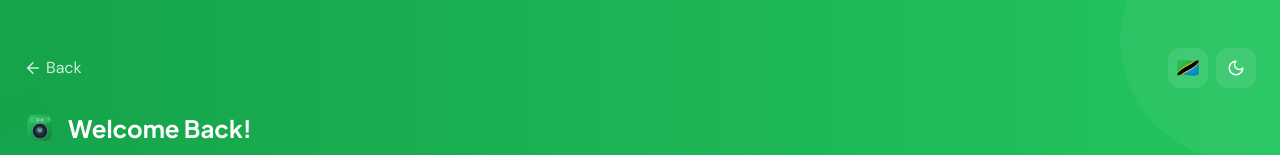
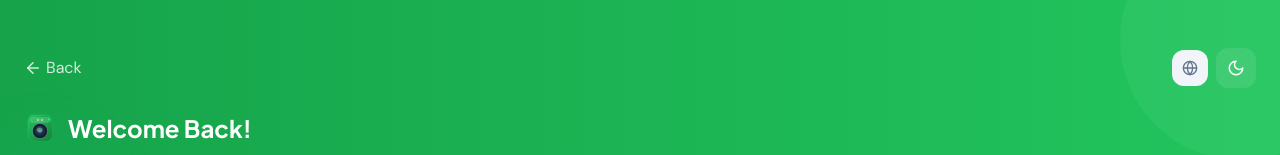
Before and after one commit to mwasambilijaphet-glitch/Laundry-Connect--frontend, a React (Vite) app: page /auth in a window 1280 px wide. Shown: the top 155 px of the page. Built offline with nearby package versions, Linux system fonts and the light colour scheme.

Commit message:
Replace flag emojis with Globe icon on language toggle
Flag emojis render as plain "TZ" text on some devices. Using lucide Globe
icon instead — universally recognizable and consistent with the icon system.

https://claude.ai/code/session_01RstBsrMtLNtjm3sXnPrrku

```diff
--- a/src/components/LanguageToggle.jsx
+++ b/src/components/LanguageToggle.jsx
@@ -1,3 +1,4 @@
+import { Globe } from 'lucide-react';
 import { useLanguage } from '../context/LanguageContext';
 
 export default function LanguageToggle({ variant = 'default' }) {
@@ -10,7 +11,7 @@ export default function LanguageToggle({ variant = 'default' }) {
         className="flex items-center gap-1.5 px-3 py-1.5 bg-slate-100 dark:bg-slate-700 rounded-full text-xs font-bold transition-all hover:bg-slate-200 dark:hover:bg-slate-600 active:scale-95"
         title={lang === 'en' ? 'Badilisha lugha' : 'Switch language'}
       >
-        <span className="text-sm">{lang === 'en' ? '🇹🇿' : '🇬🇧'}</span>
+        <Globe size={14} className="text-slate-500 dark:text-slate-400" />
         <span className="text-slate-700 dark:text-slate-200">{lang === 'en' ? 'SW' : 'EN'}</span>
       </button>
     );
@@ -23,7 +24,7 @@ export default function LanguageToggle({ variant = 'default' }) {
         className="w-10 h-10 rounded-xl flex items-center justify-center text-slate-500 dark:text-slate-400 hover:bg-slate-100 dark:hover:bg-slate-800 transition-colors active:scale-90"
         title={lang === 'en' ? 'Badilisha lugha' : 'Switch language'}
       >
-        <span className="text-lg">{lang === 'en' ? '🇹🇿' : '🇬🇧'}</span>
+        <Globe size={18} />
       </button>
     );
   }
@@ -32,10 +33,10 @@ export default function LanguageToggle({ variant = 'default' }) {
     return (
       <button
         onClick={toggleLanguage}
-        className="w-10 h-10 bg-white/10 backdrop-blur-sm rounded-xl flex items-center justify-center hover:bg-white/20 transition-all active:scale-90"
+        className="w-9 h-9 bg-slate-100 dark:bg-slate-800 rounded-xl flex items-center justify-center hover:bg-slate-200 dark:hover:bg-slate-700 transition-all active:scale-90"
         title={lang === 'en' ? 'Badilisha lugha' : 'Switch language'}
       >
-        <span className="text-lg">{lang === 'en' ? '🇹🇿' : '🇬🇧'}</span>
+        <Globe size={16} className="text-slate-500 dark:text-slate-400" />
       </button>
     );
   }
@@ -47,7 +48,7 @@ export default function LanguageToggle({ variant = 'default' }) {
       className="flex items-center gap-2 px-4 py-2.5 bg-slate-100 dark:bg-slate-700 rounded-xl text-sm font-semibold transition-all hover:bg-slate-200 dark:hover:bg-slate-600 active:scale-95"
       title={lang === 'en' ? 'Badilisha lugha' : 'Switch language'}
     >
-      <span className="text-lg">{lang === 'en' ? '🇹🇿' : '🇬🇧'}</span>
+      <Globe size={16} className="text-slate-500 dark:text-slate-400" />
       <span className="text-slate-700 dark:text-slate-200">{lang === 'en' ? 'Swahili' : 'English'}</span>
     </button>
   );
```
